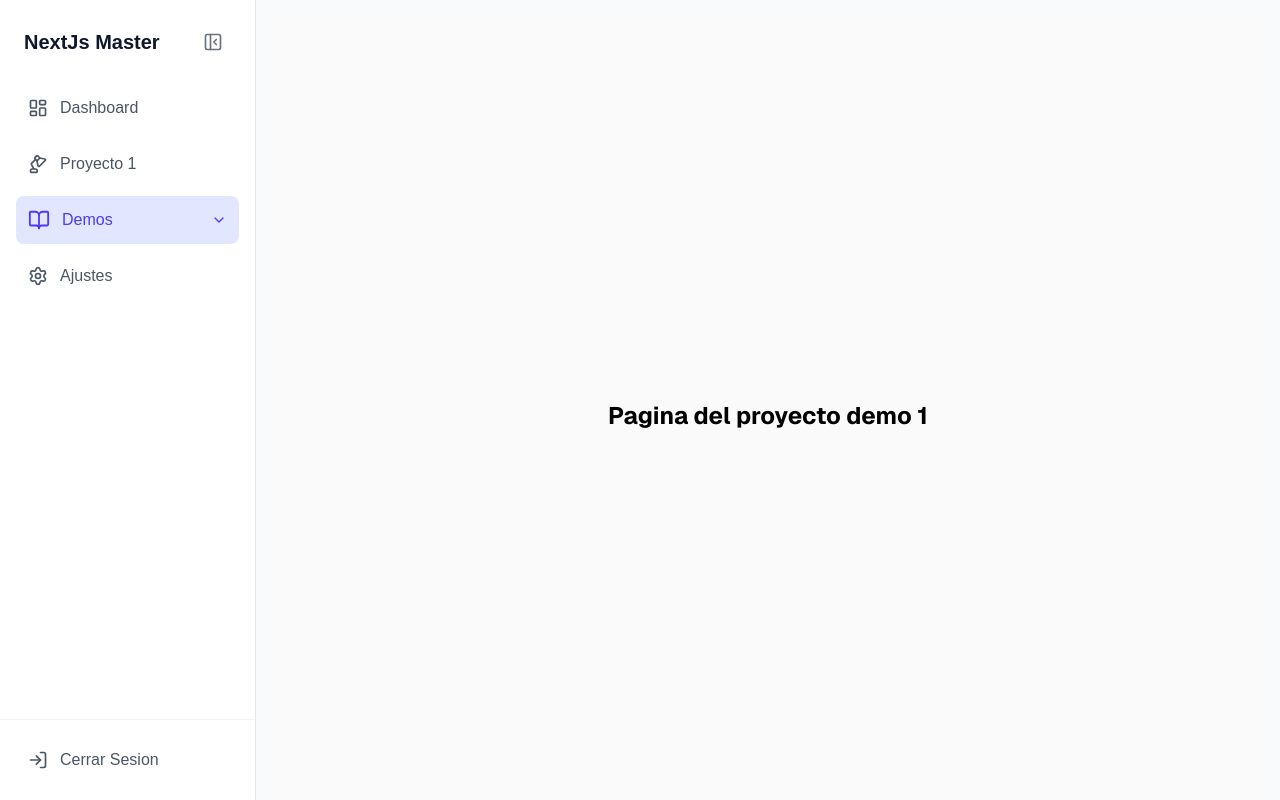
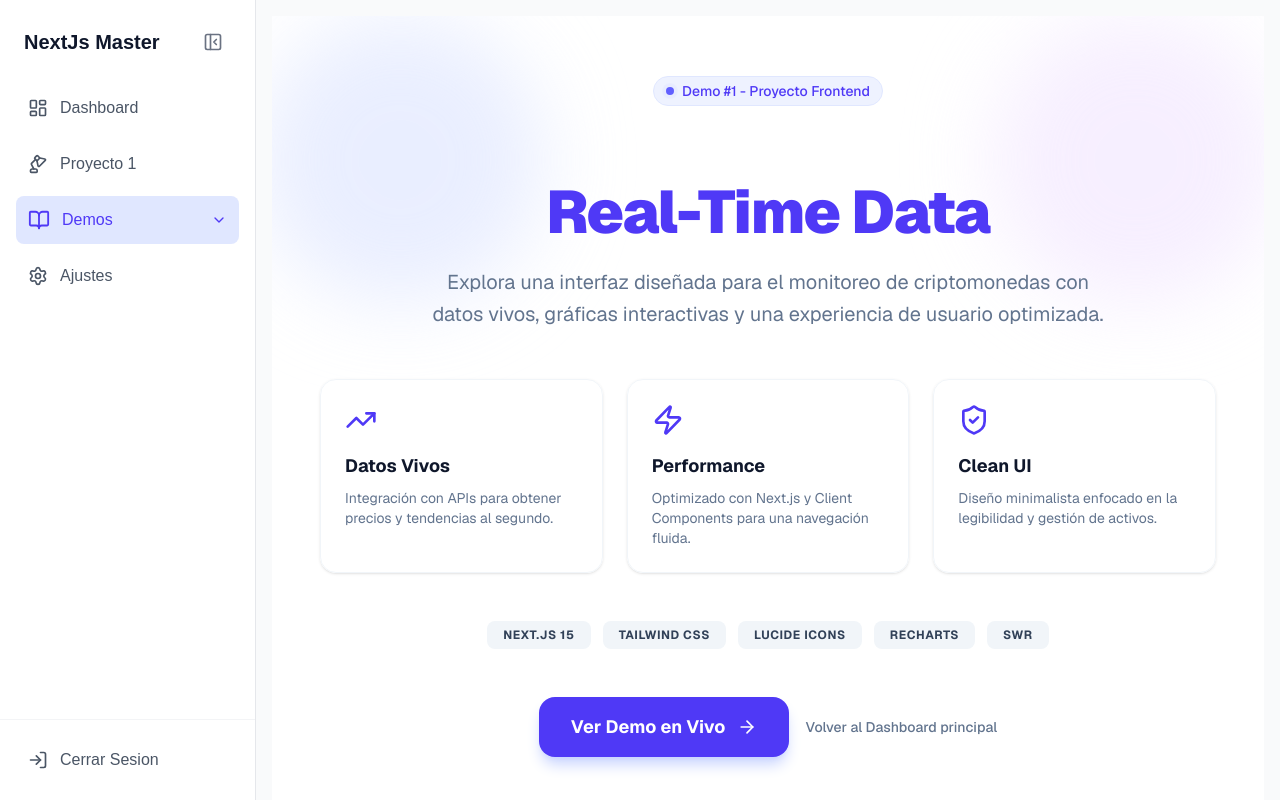
Before and after one commit to DanielGuzmanV/Fundamentos-NextJs, a Next.js app: page /demos/demo-1 in a window 1280 px wide. Built offline with nearby package versions, Linux system fonts and the light colour scheme.

Commit message:
Se creo la pantalla para la presentacion + componentes y se agrego a app/dashboard

```diff
--- a/src/app/(dashboard)/demos/demo-1/page.tsx
+++ b/src/app/(dashboard)/demos/demo-1/page.tsx
@@ -1,12 +1,5 @@
-export default function DemoProjectOne() {
-  return (
+import CryptoHero from "@/features/demos/crypto-dashboard/screens/CryptoHero";
 
-    <div className="flex min-h-screen items-center justify-center bg-zinc-50 font-sans">
-      <div className="flex flex-col items-center gap-2 text-center sm:items-start sm:text-left">
-        <h1 className="text-black font-bold text-2xl">Pagina del proyecto demo 1</h1>
-
-      </div>
-    </div>
-
-  )
+export default function DemoOne() {
+  return <CryptoHero/>
 }
--- /dev/null
+++ b/src/features/demos/crypto-dashboard/components/crypto-hero/ButtonHero.tsx
@@ -0,0 +1,24 @@
+import { PATHS } from "@/lib/constants/navigation"
+import { ArrowRight } from "lucide-react"
+import Link from "next/link"
+
+export const ButtonHero = () => {
+  return (
+    <div className="flex flex-col sm:flex-row items-center justify-center gap-4">
+      <Link
+        href={PATHS.CRYPTO_DASHBOARD}
+        className="group flex items-center justify-center gap-3 w-full sm:w-auto bg-indigo-600 text-white px-8 py-4 rounded-2xl font-bold text-lg shadow-lg shadow-indigo-200 hover:bg-indigo-700 hover:scale-[1.02] transition-all"
+      >
+        Ver Demo en Vivo
+        <ArrowRight size={20} className="group-hover:translate-x-1 transition-transform" />
+      </Link>
+
+      <Link
+        href={PATHS.HOME}
+        className="text-slate-500 hover:text-slate-800 font-medium text-sm transition-colors"
+      >
+        Volver al Dashboard principal
+      </Link>
+    </div>
+  )
+}
--- /dev/null
+++ b/src/features/demos/crypto-dashboard/components/crypto-hero/CardsFeaturesHero.tsx
@@ -0,0 +1,23 @@
+import { ShieldCheck, TrendingUp, Zap } from "lucide-react"
+
+export const CardsFeaturesHero = () => {
+  return (
+    <div className="grid grid-cols-1 md:grid-cols-3 gap-6 mb-12">
+      <div className="p-6 rounded-2xl border border-slate-100 bg-white/50 backdrop-blur-sm shadow-sm hover:shadow-md transition-shadow">
+        <TrendingUp className="text-indigo-600 mb-4" size={32} />
+        <h3 className="font-bold text-lg mb-2">Datos Vivos</h3>
+        <p className="text-slate-500 text-sm">Integración con APIs para obtener precios y tendencias al segundo.</p>
+      </div>
+      <div className="p-6 rounded-2xl border border-slate-100 bg-white/50 backdrop-blur-sm shadow-sm hover:shadow-md transition-shadow">
+        <Zap className="text-indigo-600 mb-4" size={32} />
+        <h3 className="font-bold text-lg mb-2">Performance</h3>
+        <p className="text-slate-500 text-sm">Optimizado con Next.js y Client Components para una navegación fluida.</p>
+      </div>
+      <div className="p-6 rounded-2xl border border-slate-100 bg-white/50 backdrop-blur-sm shadow-sm hover:shadow-md transition-shadow">
+        <ShieldCheck className="text-indigo-600 mb-4" size={32} />
+        <h3 className="font-bold text-lg mb-2">Clean UI</h3>
+        <p className="text-slate-500 text-sm">Diseño minimalista enfocado en la legibilidad y gestión de activos.</p>
+      </div>
+    </div>
+  )
+}
--- /dev/null
+++ b/src/features/demos/crypto-dashboard/components/crypto-hero/HeaderHero.tsx
@@ -0,0 +1,19 @@
+export const HeaderHero = () => {
+  return (
+    <header className="text-center mb-12">
+      <div className="inline-flex items-center gap-2 px-3 py-1 rounded-full bg-indigo-50 text-indigo-600 text-sm font-medium mb-4 border border-indigo-100">
+        <span className="relative flex h-2 w-2">
+          <span className="animate-ping absolute inline-flex h-full w-full rounded-full bg-indigo-400 opacity-75"></span>
+          <span className="relative inline-flex rounded-full h-2 w-2 bg-indigo-500"></span>
+        </span>
+        Demo #1 - Proyecto Frontend
+      </div>
+      <h1 className="text-4xl md:text-6xl font-extrabold tracking-tight mb-6 from-slate-900 via-indigo-950 to-slate-900 bg-clip-text text-transparent">
+        Crypto Dashboard <br /> <span className="text-indigo-600 font-black">Real-Time Data</span>
+      </h1>
+      <p className="text-slate-500 text-lg md:text-xl max-w-2xl mx-auto leading-relaxed">
+        Explora una interfaz diseñada para el monitoreo de criptomonedas con datos vivos, gráficas interactivas y una experiencia de usuario optimizada.
+      </p>
+    </header>
+  )
+}
--- /dev/null
+++ b/src/features/demos/crypto-dashboard/screens/CryptoHero.tsx
@@ -0,0 +1,33 @@
+import { HeaderHero } from "../components/crypto-hero/HeaderHero";
+import { CardsFeaturesHero } from "../components/crypto-hero/CardsFeaturesHero";
+import { ButtonHero } from "../components/crypto-hero/ButtonHero";
+
+export default function CryptoHero() {
+  return (
+    <div className="flex min-h-screen flex-col items-center justify-center bg-white text-slate-900 font-sans p-6 overflow-hidden relative">
+      {/* Decoración de fondo (Círculos difuminados) */}
+      <div className="absolute top-0 -left-4 w-72 h-72 bg-indigo-100 rounded-full mix-blend-multiply filter blur-2xl opacity-70 animate-blob" />
+      <div className="absolute top-0 -right-4 w-72 h-72 bg-purple-100 rounded-full mix-blend-multiply filter blur-2xl opacity-70 animate-blob animation-delay-2000" />
+
+      <div className="max-w-4xl w-full z-10">
+        {/* Header de Presentación */}
+        <HeaderHero/>
+
+        {/* Cards de Características (Features) */}
+        <CardsFeaturesHero/>
+
+        {/* Tecnologías Usadas */}
+        <div className="flex flex-wrap justify-center gap-3 mb-12">
+          {['Next.js 15', 'Tailwind CSS', 'Lucide Icons', 'Recharts', 'SWR'].map((tech) => (
+            <span key={tech} className="px-4 py-1.5 rounded-lg bg-slate-100 text-slate-700 text-xs font-bold uppercase tracking-wider">
+              {tech}
+            </span>
+          ))}
+        </div>
+
+        {/* CTA (Call to Action) */}
+        <ButtonHero/>
+      </div>
+    </div>
+  );
+}
```
